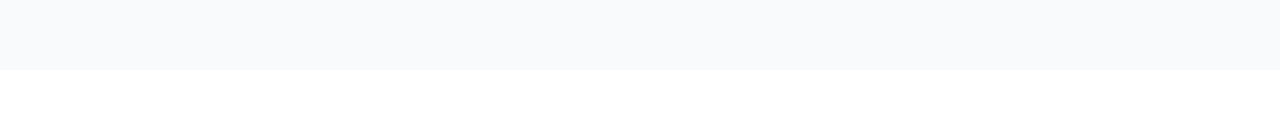
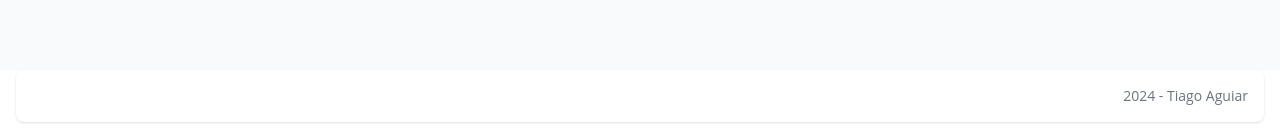
Before and after one commit to tiagoaguiar100/angular-file-uploader, an Angular app: page / in a window 1280 px wide. Shown: the part 774-909 px from the top of the page. Before the commit the page ends 844 px from the top, so only its background shows below. Built offline with nearby package versions, Linux system fonts and the light colour scheme.

Commit message:
fix: add storageService and improve styling

```diff
--- a/src/app/app.component.html
+++ b/src/app/app.component.html
@@ -1,13 +1,9 @@
+<div class="container">
   <header>
     <nav class="bg-white border-gray-200 px-4 lg:px-6 py-2.5 dark:bg-gray-800">
       <div class="flex flex-wrap justify-between items-center mx-auto max-w-screen-xl">
-          <div class="flex items-center lg:order-2" *ngIf="authService.isAuthenticated()">
-              {{this.timerService.getTimeInMinutes()}}
-              <a (click)="logOut()" class="text-gray-800 dark:text-white hover:bg-gray-50 focus:ring-4 focus:ring-gray-300 font-medium rounded-lg text-sm px-4 lg:px-5 py-2 lg:py-2.5 mr-2 dark:hover:bg-gray-700 focus:outline-none dark:focus:ring-gray-800 cursor-pointer">Log out</a>
-              <!-- <a *ngIf="!authService.isAuthenticated()" href="#" class="text-white bg-primary-700 hover:bg-primary-800 focus:ring-4 focus:ring-primary-300 font-medium rounded-lg text-sm px-4 lg:px-5 py-2 lg:py-2.5 mr-2 dark:bg-primary-600 dark:hover:bg-primary-700 focus:outline-none dark:focus:ring-primary-800">Log In</a> -->
-          </div>
-          <div class="hidden justify-between items-center w-full lg:flex lg:w-auto lg:order-1" id="mobile-menu-2">
-              <ul class="flex flex-col mt-4 font-medium lg:flex-row lg:space-x-8 lg:mt-0">
+        <div class="justify-between items-center w-full flex w-auto" id="mobile-menu-2">
+            <ul class="flex flex-row mt-4 font-medium lg:space-x-8 lg:mt-0">
                 <li>
                     <a href="#" class="block py-2 pr-4 pl-3 text-white rounded bg-primary-700 lg:bg-transparent lg:text-primary-700 lg:p-0 dark:text-white" aria-current="page">Home</a>
                 </li>
@@ -16,7 +12,19 @@
                 </li>
             </ul>
         </div>
+          <div class="flex items-center lg:order-2" *ngIf="authService.isAuthenticated()">
+              {{this.timerService.getTimeInMinutes()}}
+              <a (click)="logOut()" class="text-gray-800 dark:text-white hover:bg-gray-50 focus:ring-4 focus:ring-gray-300 font-medium rounded-lg text-sm px-4 lg:px-5 py-2 lg:py-2.5 mr-2 dark:hover:bg-gray-700 focus:outline-none dark:focus:ring-gray-800 cursor-pointer">Log out</a>
+              <!-- <a *ngIf="!authService.isAuthenticated()" href="#" class="text-white bg-primary-700 hover:bg-primary-800 focus:ring-4 focus:ring-primary-300 font-medium rounded-lg text-sm px-4 lg:px-5 py-2 lg:py-2.5 mr-2 dark:bg-primary-600 dark:hover:bg-primary-700 focus:outline-none dark:focus:ring-primary-800">Log In</a> -->
+          </div>
       </div>
     </nav>
   </header>
   <router-outlet></router-outlet>
+  <footer class="footer bg-white rounded-lg shadow m-4 dark:bg-gray-800" >
+    <div class="w-full mx-auto max-w-screen-xl p-4 md:flex md:items-center md:justify-end">
+      <span class="text-sm text-gray-500 sm:text-center dark:text-gray-400 text">2024 - Tiago Aguiar
+    </span>
+    </div>
+  </footer>
+</div>
--- a/src/app/app.component.scss
+++ b/src/app/app.component.scss
@@ -0,0 +1,9 @@
+.container {
+  display: flex;
+  flex-direction: column;
+  min-height: 100vh;
+}
+
+.footer {
+  margin-top: auto
+}
--- a/src/app/components/file-upload/file-upload.component.html
+++ b/src/app/components/file-upload/file-upload.component.html
@@ -1,4 +1,4 @@
-<div class="flex flex-col items-center justify-center w-1/2 mx-auto max-w-screen-xl">
+<div class="flex flex-col items-center justify-center mx-auto max-w-screen-xl">
   <div *ngIf="dangerMessage" class="p-4 mb-4 text-sm text-red-800 rounded-lg bg-red-50 dark:bg-gray-800 dark:text-red-400" role="alert">
     <span class="font-medium">Alert!</span> {{dangerMessage}}
     <button type="button" (click)="closeDangerMessage()" class="ms-auto -mx-1.5 -my-1.5 bg-white text-gray-400 hover:text-gray-900 rounded-lg focus:ring-2 focus:ring-gray-300 p-1.5 hover:bg-gray-100 inline-flex items-center justify-center h-8 w-8 dark:text-gray-500 dark:hover:text-white dark:bg-gray-800 dark:hover:bg-gray-700" data-dismiss-target="#toast-danger" aria-label="Close">
--- a/src/app/components/file-upload/file-upload.component.ts
+++ b/src/app/components/file-upload/file-upload.component.ts
@@ -2,6 +2,7 @@ import { CommonModule } from '@angular/common';
 import { Component, OnInit } from '@angular/core';
 import { FormControl, FormGroup, ReactiveFormsModule } from '@angular/forms';
 import { TimerService } from '../../services/timer.service';
+import { LocalStorageService } from '../../services/local-storage.service';
 
 const alertMessageTimer = 1000;
 
@@ -19,14 +20,14 @@ export class FileUploadComponent implements OnInit{
   successMessage : string = '';
   dangerMessage: string = '';
 
-  constructor(readonly timerService: TimerService) {}
+  constructor(readonly timerService: TimerService, private readonly storageService: LocalStorageService) {}
 
   ngOnInit(): void {
     this.timerService.resetTimer();
   }
 
   getFiles() {
-    return JSON.parse(localStorage.getItem('files') ?? '[]');
+    return JSON.parse(this.storageService.get('files') ?? '[]');
   }
 
   onFileUpload(event: Event) {
@@ -36,7 +37,7 @@ export class FileUploadComponent implements OnInit{
       ?.setValue(fileUploaded ? fileUploaded[0] : null);
     const { name, type, size } = this.fileUploadForm.get('file')?.value || '';
     const id = this.getFiles().length + 1;
-    localStorage.setItem(
+    this.storageService.save(
       'files',
       JSON.stringify([
         ...this.getFiles(),
@@ -51,7 +52,7 @@ export class FileUploadComponent implements OnInit{
   }
 
   deleteFile(id: number): void {
-    localStorage.setItem(
+    this.storageService.save(
       'files',
       JSON.stringify([
         ...this.getFiles().filter((el: any) => el.id != id),
@@ -64,10 +65,10 @@ export class FileUploadComponent implements OnInit{
     }, alertMessageTimer);
   }
 
-
   closeSucessMessage() {
     this.successMessage = '';
   }
+
   closeDangerMessage() {
     this.dangerMessage = '';
   }
--- a/src/app/services/auth.service.ts
+++ b/src/app/services/auth.service.ts
@@ -1,24 +1,25 @@
 import { Injectable } from '@angular/core';
 import { User } from '../model/user.model';
 import { Router } from '@angular/router';
+import { LocalStorageService } from './local-storage.service';
 
 @Injectable({
   providedIn: 'root'
 })
 export class AuthService {
-  constructor(private readonly router: Router) {}
+  constructor(private readonly router: Router, private readonly storageService: LocalStorageService) {}
 
   isAuthenticated(): boolean {
-    return !!localStorage.getItem('user');
+    return !!this.storageService.get('user');
   }
 
   logIn(user: User): void {
-    localStorage.setItem('user', JSON.stringify(user));
+    this.storageService.save('user', JSON.stringify(user));
     this.router.navigate(['/file-upload']);
   }
 
   logOut(): void {
-    localStorage.removeItem('user');
+    this.storageService.clear();
     this.router.navigate(['/']);
   }
 }
--- /dev/null
+++ b/src/app/services/local-storage.service.ts
@@ -0,0 +1,25 @@
+import { Injectable } from '@angular/core';
+
+@Injectable({
+  providedIn: 'root'
+})
+export class LocalStorageService {
+
+  constructor() { }
+
+  public get(key: string) {
+    return localStorage.getItem(key)
+  }
+
+  public save(key: string, item: string) {
+    localStorage.setItem(key, item);
+  }
+
+  public remove(key: string) {
+    localStorage.removeItem(key);
+  }
+
+  public clear() {
+    localStorage.clear();
+  }
+}
```
Lines whose indentation alone changed are shown as unchanged.
